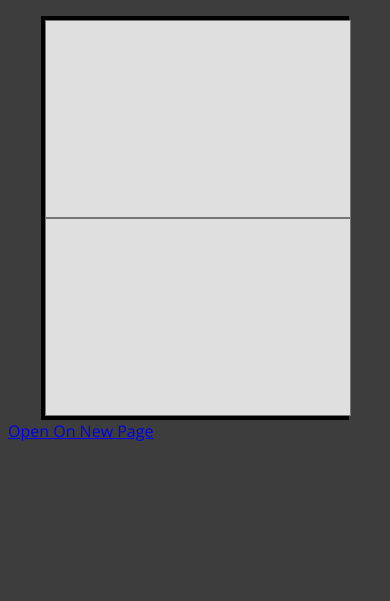
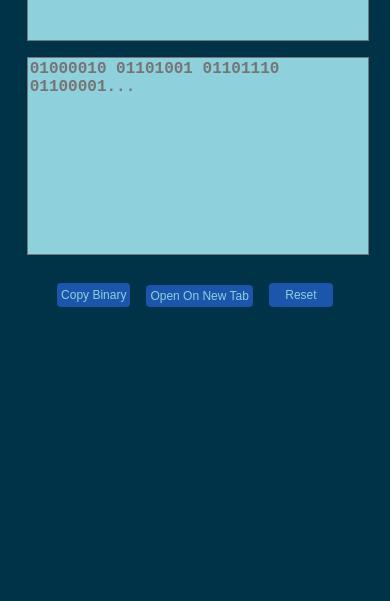
Before and after one commit to Sobhan-M/english-to-binary-extension, a browser extension: page index.html in a window 390 px wide. Shown: the part 243-844 px from the top of the page. Drawn offline with nearby package versions, Linux system fonts and the light colour scheme.

Commit message:
Completed Design

```diff
--- /dev/null
+++ b/button-functions.js
@@ -0,0 +1,30 @@
+
+/**
+ * Copies the text within the element that calls this function and saves it to the clipboard.
+ */
+function copyBinary()
+{
+    let binaryField = document.getElementById("output-text-js");
+    binaryField.select();
+    document.execCommand("copy");
+}
+
+/**
+ * Resets the text in both fields after confirming it with the user.
+ * Currently unused because it makes resetting through the button annoying.
+ */
+function resetText()
+{
+    let binaryField = document.getElementById("output-text-js");
+    let textField = document.getElementById("input-text-js");
+
+    let response = confirm("Are you sure you want to reset both text fields?");
+
+    if (response)
+    {
+        binaryField.value = "";
+        textField.value = "";
+    }
+}
+
+document.getElementById("copy-binary-button").addEventListener("click", copyBinary);
--- a/index.html
+++ b/index.html
@@ -4,20 +4,32 @@
     <meta charset="UTF-8">
     <meta http-equiv="X-UA-Compatible" content="IE=edge">
     <meta name="viewport" content="width=device-width, initial-scale=1.0">
+    <meta name = "author" content = "Sobhan Mehrpour">
     <link href = "style.css" type = "text/css" rel = "stylesheet"/>
-    <title>Testing</title>
+    <link rel = "icon" href="icon/32.png" type="image/gif" sizes="32x32">
+    <title>Text-to-Binary Converstor</title>
 </head>
 <body>
+
     <header class = "title-header">
-        <h1>Text To Binary Conversion - Index</h1>
+        <h1>Text To Binary Convertor</h1>
     </header>
 
-    <section class = "conversion-area">
-        <textarea id = "input-text-js" ></textarea>
-        <textarea id = "output-text-js" ></textarea>
-    </section>
+    <form>
+        <section class = "conversion-area">
+            <textarea id = "input-text-js" placeholder = "Binary is cool..."></textarea>
+            <textarea id = "output-text-js" placeholder = "01000010 01101001 01101110 01100001..."></textarea>
+        </section>
+
+        <section class = "button-area">
+            <button type = "button" class = "copy-binary-button" id = "copy-binary-button">Copy Binary</button>
+            <a target = "_blank" href = "index.html"><button type = "button" class = "new-tab-button">Open On New Tab</button></a>
+            <button type = "reset" class = "reset-button" id = "reset-button">Reset</button>
+        </section>
+    </form>
 
     <script type = "text/JavaScript" src = "character-to-binary.js"></script>
-    <a target = "_blank" href = "index.html">Open On New Page</a>
+    <script type = "text/JavaScript" src = "button-functions.js"></script>
+
 </body>
 </html>
--- a/style.css
+++ b/style.css
@@ -3,44 +3,43 @@
 
 :root
 {
-    --primary: rgb(77, 77, 77);
-    --secondary: rgb(61, 61, 61);
-    --contrast: rgb(223, 223, 223);
+    --primary: rgb(29, 29, 29);
+    --secondary: rgb(0, 51, 71);
+    --tertiary: rgb(27, 85, 172);
+    --quaternary: rgb(28, 70, 133);
+    --contrast: rgb(142, 209, 221);
 
     font-size: 16px;
-    font-family: 'Open Sans', sans-serif;
 }
 
 /* Default sizes. */
 p {font-size: 1rem;}
-h1 {font-size: 3rem;}
-h2 {font-size: 2.5rem;}
-h3 {font-size: 2rem;}
-h4 {font-size: 1.5rem;}
+h1 {font-size: 2rem;}
+h2 {font-size: 1.75rem;}
+h3 {font-size: 1.5rem;}
+h4 {font-size: 1.25rem;}
 
-html
-{
-    color: var(--contrast);
-}
 body
 {
     background-color: var(--secondary);
+    color: var(--contrast);
+    font-family: 'Open Sans', sans-serif;
+    font-size: 16px;
 }
+
 textarea
 {
+    font-size: 1rem;
     color: var(--primary);
     background-color: var(--contrast);
+    font-weight: 600;
     font-family: 'Courier New', Courier, monospace;
 }
 
-.title-header h1
-{
-    text-align: center;
-}
+.title-header h1 {text-align: center;}
 
 .conversion-area
 {
-    border: 0.25rem solid black;
     width: 80%;
     margin: auto;
 
@@ -50,7 +49,7 @@ textarea
 .conversion-area textarea
 {
     margin: auto;
-    width: 50%;
+    width: 48%;
     height: 24rem;
 
     resize: none;
@@ -62,10 +61,68 @@ textarea
     .conversion-area
     {
         flex-direction: column;
+        width: 90%;
     }
     .conversion-area textarea
     {
         width: 100%;
         height: 12rem;
+        margin-bottom: 1rem;
+    }
+    body {min-width: 300px;}
+}
+
+.button-area
+{
+    width: 80%;
+
+    margin: 1.5rem auto;
+
+    display: flex;
+    flex-direction: row;
+}
+
+.button-area button
+{
+    border: none;
+    border-radius: 0.25rem;
+    padding: 0.5rem;
+
+    color: var(--contrast);
+    background-color: var(--tertiary);
+
+    font-size: 1rem;
+
+    min-width: 6rem;
+}
+
+.button-area button:hover {background-color: var(--quaternary);}
+
+#copy-binary-button
+{
+    margin-left: auto;
+    margin-right: 1rem;
+}
+
+#reset-button
+{
+    margin-left: 1rem;
+    margin-right: auto;
+}
+
+@media only screen and (max-width: 720px)
+{
+    .button-area
+    {
+        margin-top: 0.75rem;
+        width: 90%;
+    }
+
+    .button-area button
+    {
+        padding: 0.25rem;
+        min-width: 4rem;
+
+        font-size: 0.75rem;
     }
 }
```
Also changed, not shown: icon/16-light.png (added), icon/16.png (added), icon/32-light.png (added), icon/32.png (added), manifest.json.
